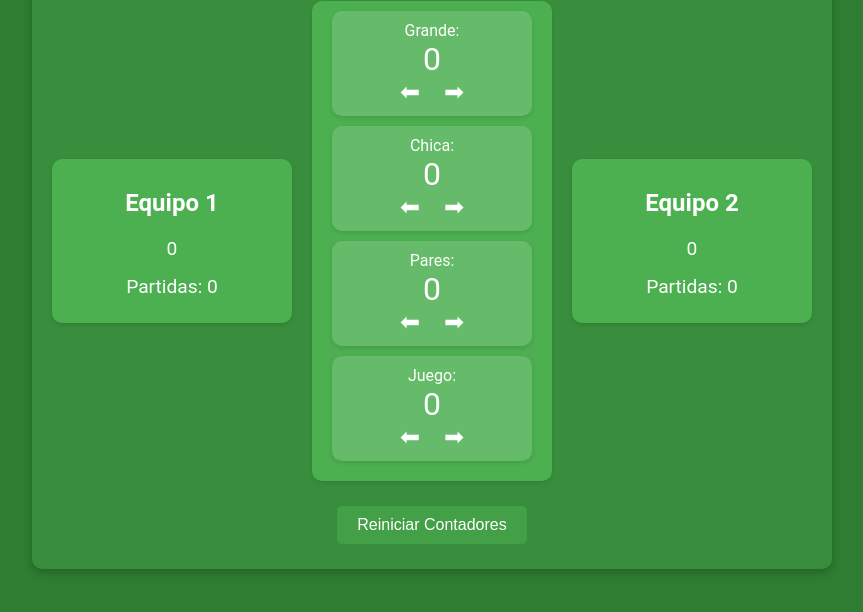
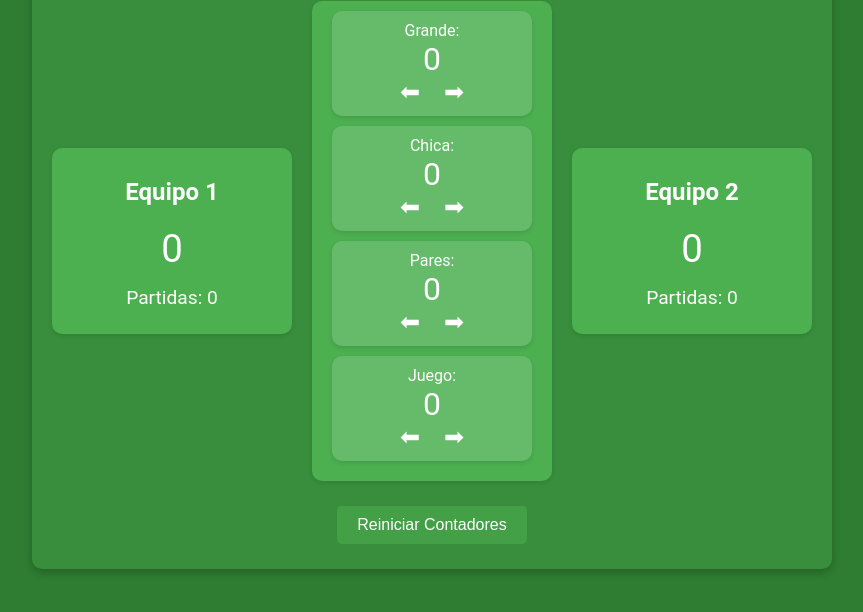
Before and after one commit to alledolopez/MusV3, a plain HTML site: page index.html in a window 1280 px wide. Shown: the part 172-784 px from the top of the page, without its empty margins (208-1071 px from the left). Drawn offline with Linux system fonts and the light colour scheme.

Commit message:
Update styles.css

```diff
--- a/styles.css
+++ b/styles.css
@@ -50,6 +50,13 @@ h1 {
 .team div {
     margin-bottom: 15px;
     font-size: 1.2em;
+}
+
+#score-team2{
+    font-size: 2em;
+}
+#score-team1{
+    font-size: 2em;
 }
 
 .counters {
```
